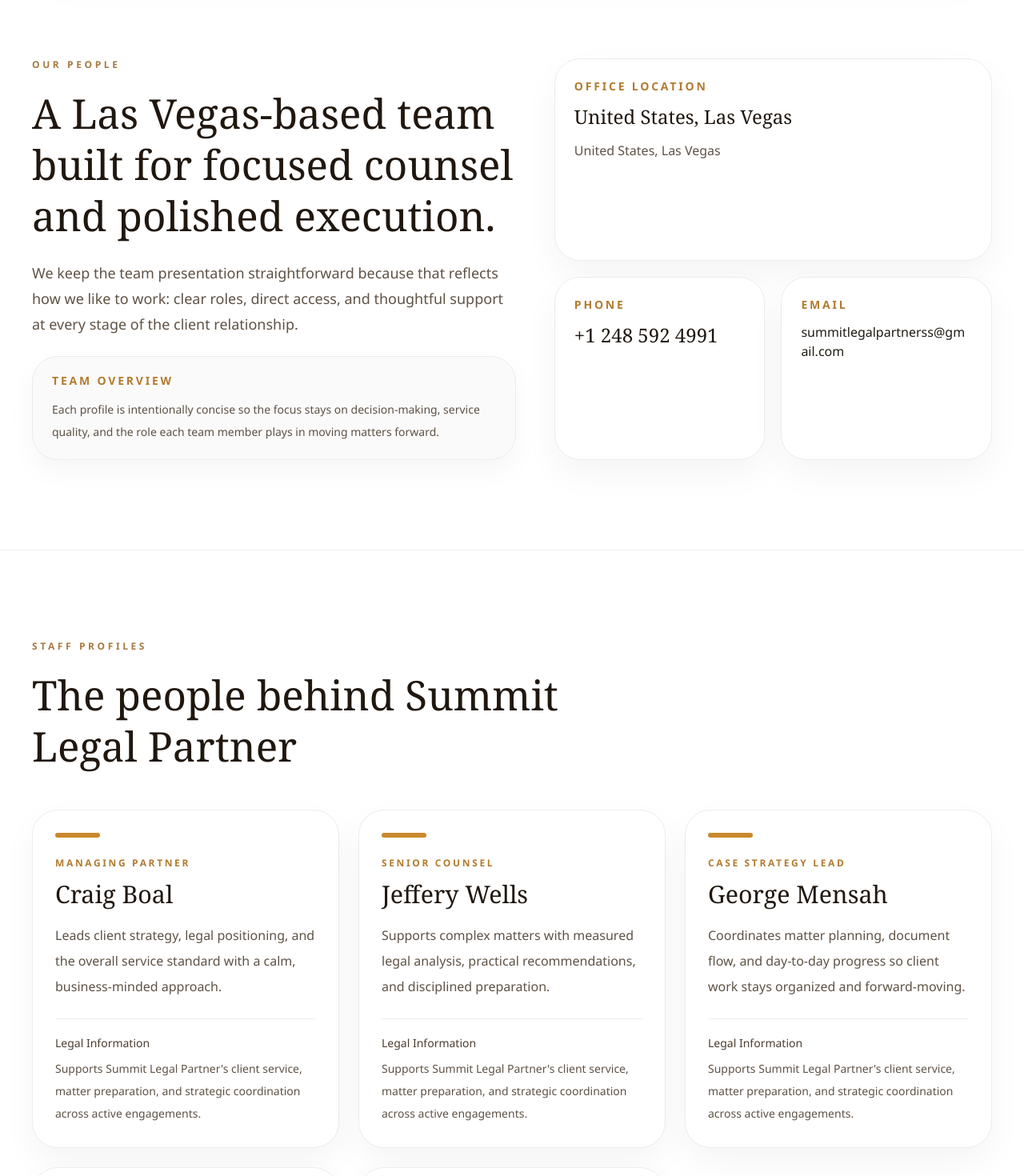
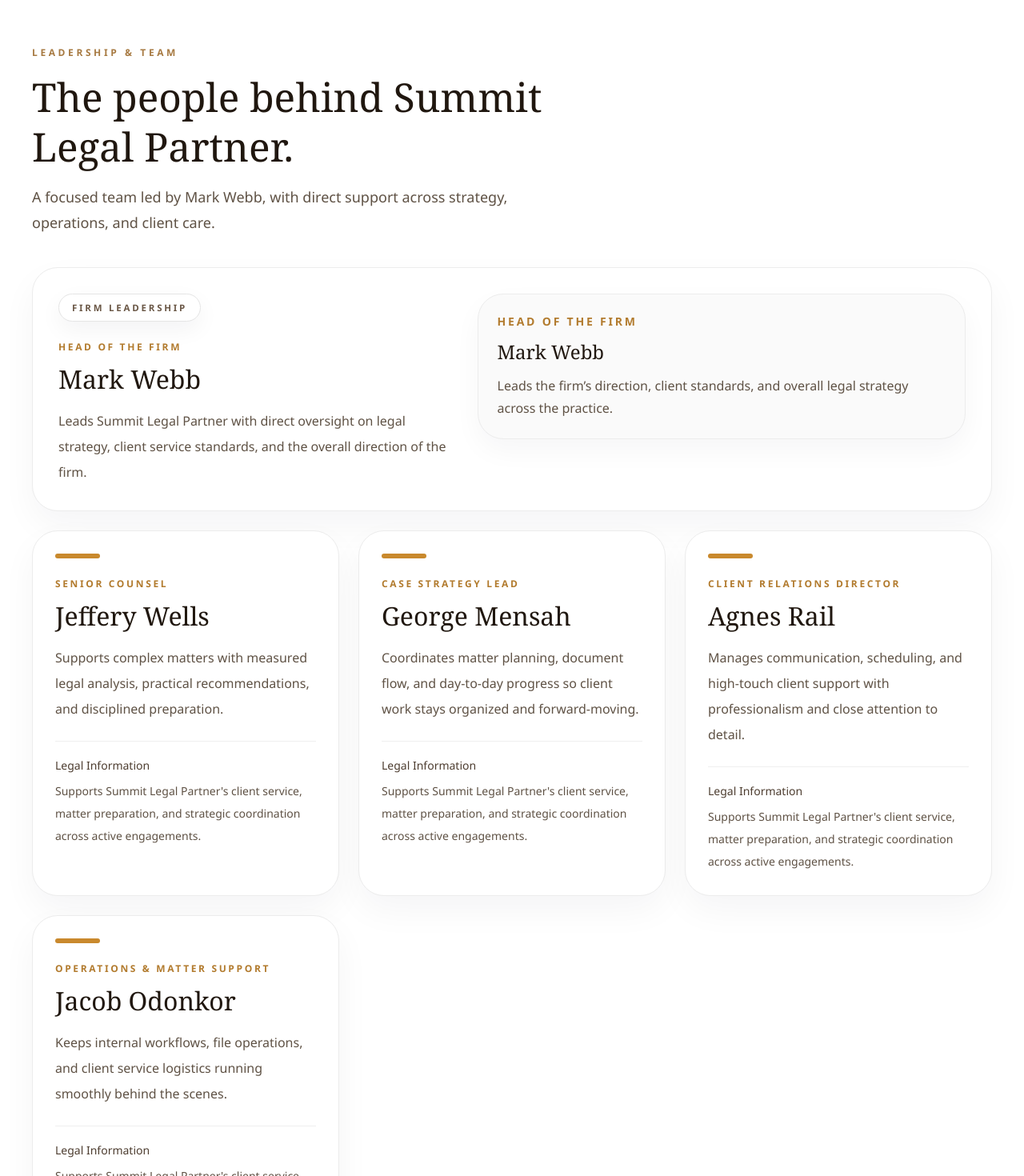
Before and after one commit to Fame233112eimmoa/legal-summit-lawfirm, a Next.js app: page /team in a window 1280 px wide. Shown: the part 600-2070 px from the top of the page at 80% size. Built offline with nearby package versions, Linux system fonts and the light colour scheme.

Commit message:
Update website

```diff
--- a/app/lib/site-data.ts
+++ b/app/lib/site-data.ts
@@ -171,9 +171,9 @@
 
 export const teamMembers = [
   {
-    name: 'Craig Boal',
-    role: 'Managing Partner',
-    bio: 'Leads client strategy, legal positioning, and the overall service standard with a calm, business-minded approach.',
+    name: 'Mark Webb',
+    role: 'Head of the Firm',
+    bio: 'Leads Summit Legal Partner with direct oversight on legal strategy, client service standards, and the overall direction of the firm.',
   },
   {
     name: 'Jeffery Wells',
--- a/app/team/page.tsx
+++ b/app/team/page.tsx
@@ -19,64 +19,48 @@
         description="The people behind Summit Legal Partner are organized around strategy, responsiveness, and a more personal standard of legal support."
       />
 
-      <section className="px-6 py-24 sm:px-8 lg:px-10 lg:py-28">
-        <div className="mx-auto grid max-w-7xl gap-12 lg:grid-cols-[1.05fr_0.95fr]">
-          <div>
-            <p className="section-label">Our People</p>
-            <h2 className="mt-5 font-serif text-4xl leading-tight text-[#20170f] sm:text-[3.2rem]">
-              A Las Vegas-based team built for focused counsel and polished execution.
+      <section className="border-y border-[#efefef] bg-white px-6 py-20 sm:px-8 lg:px-10 lg:py-24">
+        <div className="mx-auto max-w-7xl">
+          <div className="max-w-2xl">
+            <p className="section-label">Leadership & Team</p>
+            <h2 className="mt-4 font-serif text-4xl leading-tight text-[#20170f] sm:text-[3.1rem]">
+              The people behind Summit Legal Partner.
             </h2>
-            <p className="site-text-muted mt-6 text-lg leading-8">
-              We keep the team presentation straightforward because that reflects how we like to work: clear roles, direct access,
-              and thoughtful support at every stage of the client relationship.
-            </p>
-            <div className="site-card-soft mt-6 px-6 py-5">
-              <p className="text-sm font-semibold uppercase tracking-[0.2em] text-[#b27b2e]">Team Overview</p>
-              <p className="mt-3 text-sm leading-7 text-[#5e5144]">
-                Each profile is intentionally concise so the focus stays on decision-making, service quality, and the role each team
-                member plays in moving matters forward.
+            <p className="site-text-muted mt-4 text-lg leading-8">
+              A focused team led by Mark Webb, with direct support across strategy, operations, and client care.
             </p>
           </div>
+
+          <div className="mt-10 grid gap-6 md:grid-cols-2 xl:grid-cols-3">
+            {teamMembers.map((member, index) => (
+              <article
+                key={member.name}
+                className={index === 0 ? 'site-card-solid p-8 md:col-span-2 xl:col-span-3' : 'site-card-solid p-7'}
+              >
+                <div className={index === 0 ? 'grid gap-6 lg:grid-cols-[0.9fr_1.1fr] lg:items-start' : ''}>
+                  <div>
+                    {index === 0 ? (
+                      <div className="site-pill">Firm Leadership</div>
+                    ) : (
+                      <div className="h-1.5 w-14 rounded-full bg-[#c9892d]" />
+                    )}
+                    <p className="mt-6 text-xs font-semibold uppercase tracking-[0.22em] text-[#b27b2e]">{member.role}</p>
+                    <h3 className="mt-3 font-serif text-[2rem] leading-tight text-[#20170f]">{member.name}</h3>
+                    <p className="site-text-muted mt-4 leading-8">{member.bio}</p>
                   </div>
 
-          <div className="grid gap-5 sm:grid-cols-2">
-            <div className="site-card-solid p-6 sm:col-span-2">
-              <p className="text-sm font-semibold uppercase tracking-[0.2em] text-[#b27b2e]">Office Location</p>
-              <p className="mt-3 font-serif text-2xl text-[#20170f]">{firmInfo.location}</p>
-              <p className="site-text-muted mt-3 leading-7">{firmInfo.address}</p>
+                  {index === 0 ? (
+                    <div className="site-card-soft p-6">
+                      <p className="text-sm font-semibold uppercase tracking-[0.2em] text-[#b27b2e]">Head of the Firm</p>
+                      <p className="mt-3 font-serif text-2xl text-[#20170f]">{member.name}</p>
+                      <p className="site-text-muted mt-3 leading-7">
+                        Leads the firm’s direction, client standards, and overall legal strategy across the practice.
+                      </p>
+                    </div>
+                  ) : null}
                 </div>
 
-            <div className="site-card-solid p-6">
-              <p className="text-sm font-semibold uppercase tracking-[0.2em] text-[#b27b2e]">Phone</p>
-              <a href={firmInfo.phoneLink} className="mt-3 block font-serif text-2xl text-[#20170f]">
-                {firmInfo.phone}
-              </a>
-            </div>
-
-            <div className="site-card-solid p-6">
-              <p className="text-sm font-semibold uppercase tracking-[0.2em] text-[#b27b2e]">Email</p>
-              <a href={`mailto:${firmInfo.email}`} className="mt-3 block break-all text-base text-[#211b14]">
-                {firmInfo.email}
-              </a>
-            </div>
-          </div>
-        </div>
-      </section>
-
-      <section className="border-y border-[#efefef] bg-white px-6 py-24 sm:px-8 lg:px-10 lg:py-28">
-        <div className="mx-auto max-w-7xl">
-          <div className="max-w-3xl">
-            <p className="section-label">Staff Profiles</p>
-            <h2 className="mt-5 font-serif text-4xl leading-tight text-[#20170f] sm:text-[3.2rem]">The people behind Summit Legal Partner</h2>
-          </div>
-
-          <div className="mt-12 grid gap-6 md:grid-cols-2 xl:grid-cols-3">
-            {teamMembers.map((member) => (
-              <article key={member.name} className="site-card-solid p-7">
-                <div className="h-1.5 w-14 rounded-full bg-[#c9892d]" />
-                <p className="mt-6 text-xs font-semibold uppercase tracking-[0.22em] text-[#b27b2e]">{member.role}</p>
-                <h3 className="mt-3 font-serif text-[1.9rem] leading-tight text-[#20170f]">{member.name}</h3>
-                <p className="site-text-muted mt-4 leading-8">{member.bio}</p>
+                {index !== 0 ? (
                   <div className="mt-6 border-t border-[#efefef] pt-5">
                     <p className="text-sm font-medium text-[#4d3d30]">Legal Information</p>
                     <p className="site-text-muted mt-2 text-sm leading-7">
@@ -84,6 +68,7 @@
                       engagements.
                     </p>
                   </div>
+                ) : null}
               </article>
             ))}
           </div>
@@ -93,7 +78,7 @@
       <section className="px-6 py-24 sm:px-8 lg:px-10 lg:py-28">
         <div className="mx-auto max-w-5xl px-6 text-center sm:px-8 lg:px-10">
           <p className="section-label">Need To Reach Us?</p>
-          <h2 className="mt-5 font-serif text-4xl leading-tight text-[#20170f] sm:text-[3.2rem]">Speak with our Las Vegas team today</h2>
+          <h2 className="mt-5 font-serif text-4xl leading-tight text-[#20170f] sm:text-[3.2rem]">Speak with our team today</h2>
           <p className="site-text-muted mt-5 text-lg leading-8">
             If you are ready to talk through a matter, we can arrange a consultation and outline the best next step.
           </p>
```
Lines whose indentation alone changed are shown as unchanged.
